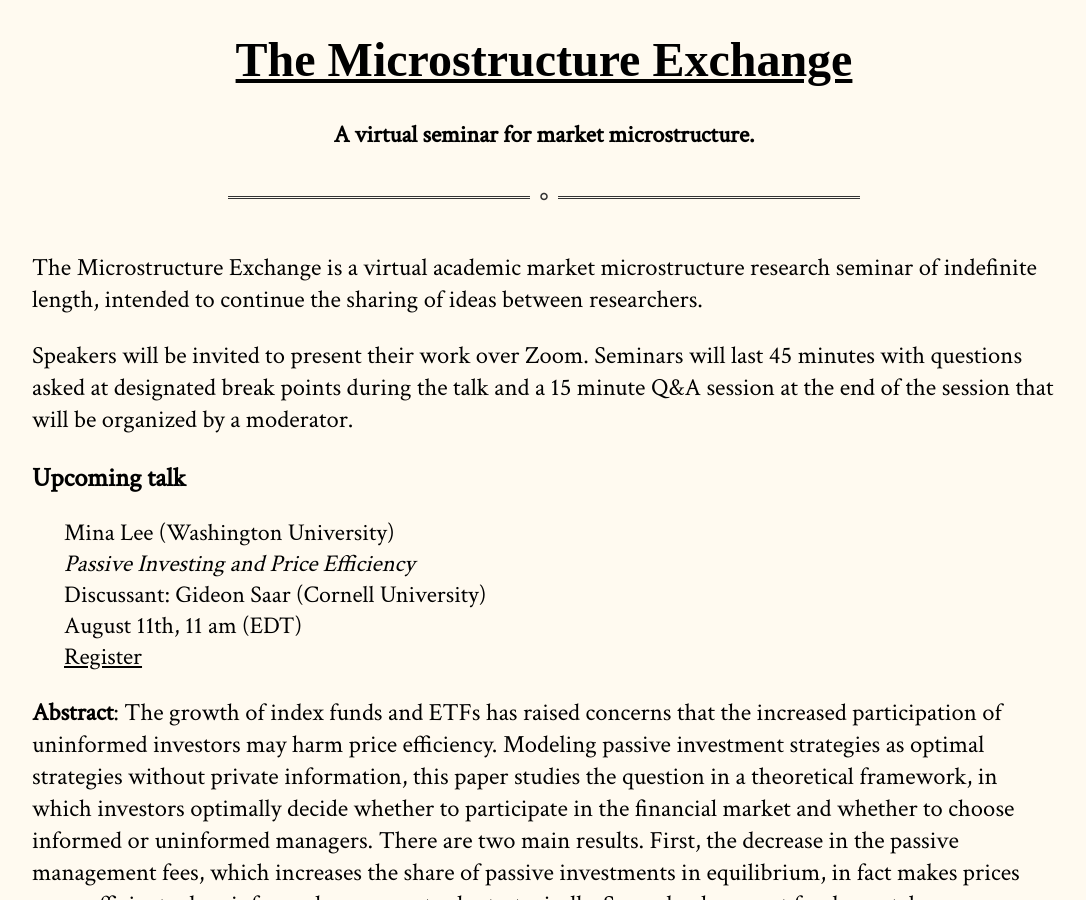
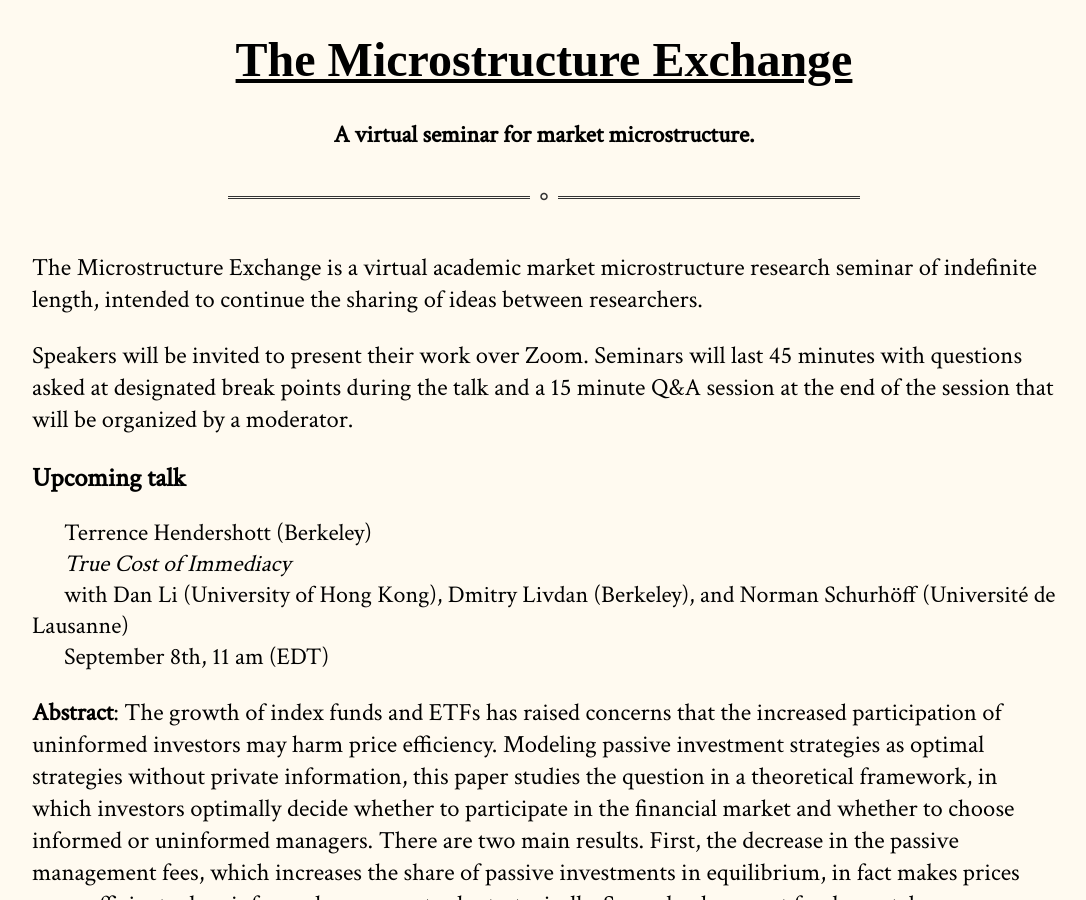
Before and after one commit to cpfiffer/microstructure.exchange, a Jekyll site: the page built from index.md, in a window 1280 px wide and 900 px high. Shown: the whole window, without its empty margins (96-1182 px from the left). Built offline with Jekyll 4.4.1, drawn with Linux system fonts in a browser that asks for light colours; some web fonts are replaced.

Commit message:
Add Terrance

```diff
--- a/_config.yml
+++ b/_config.yml
@@ -11,13 +11,13 @@ github:
   owner_name: Cameron Pfiffer
 
 speaker-info:
-  speaker-name: Mina Lee (Washington University)
-  speaker-paper: "Passive Investing and Price Efficiency"
-  # coauthors: "Junyuan Zhou (INSEAD)"
-  speaker-date: August 11th, 11 am (EDT)
-  discussant: "Gideon Saar (Cornell University)"
+  speaker-name: Terrence Hendershott (Berkeley)
+  speaker-paper: "True Cost of Immediacy"
+  coauthors: "Dan Li (University of Hong Kong), Dmitry Livdan (Berkeley), and Norman Schurhöff (Université de Lausanne)"
+  speaker-date: September 8th, 11 am (EDT)
+  # discussant: "Gideon Saar (Cornell University)"
   # paper-link:
-  webinar-link: https://utoronto.zoom.us/webinar/register/WN_PRDLlxeUQwaG9qOekxIcdw
+  # webinar-link: https://utoronto.zoom.us/webinar/register/WN_PRDLlxeUQwaG9qOekxIcdw
   # slides-link: /slides/Slides_MicrEx_AI.pdf
 
 # July 7 - Zhang/Moinas
```
Also changed, not shown: index.md (+1 -0 lines).
